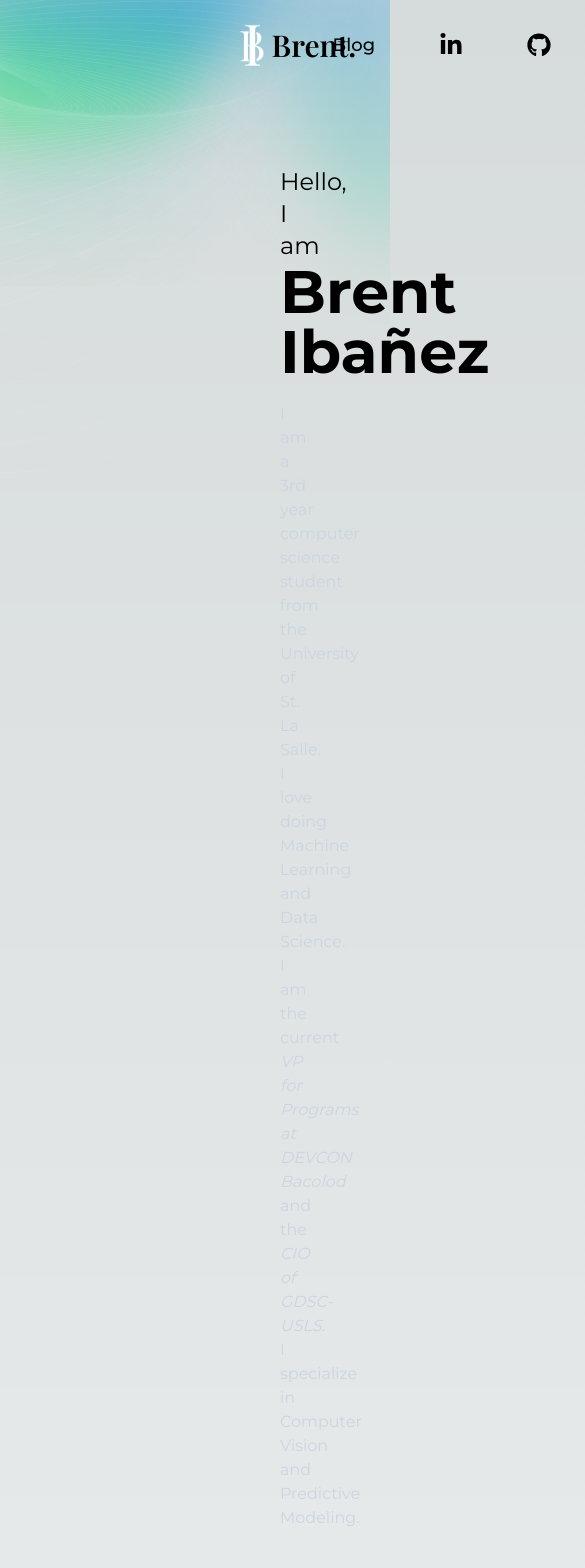
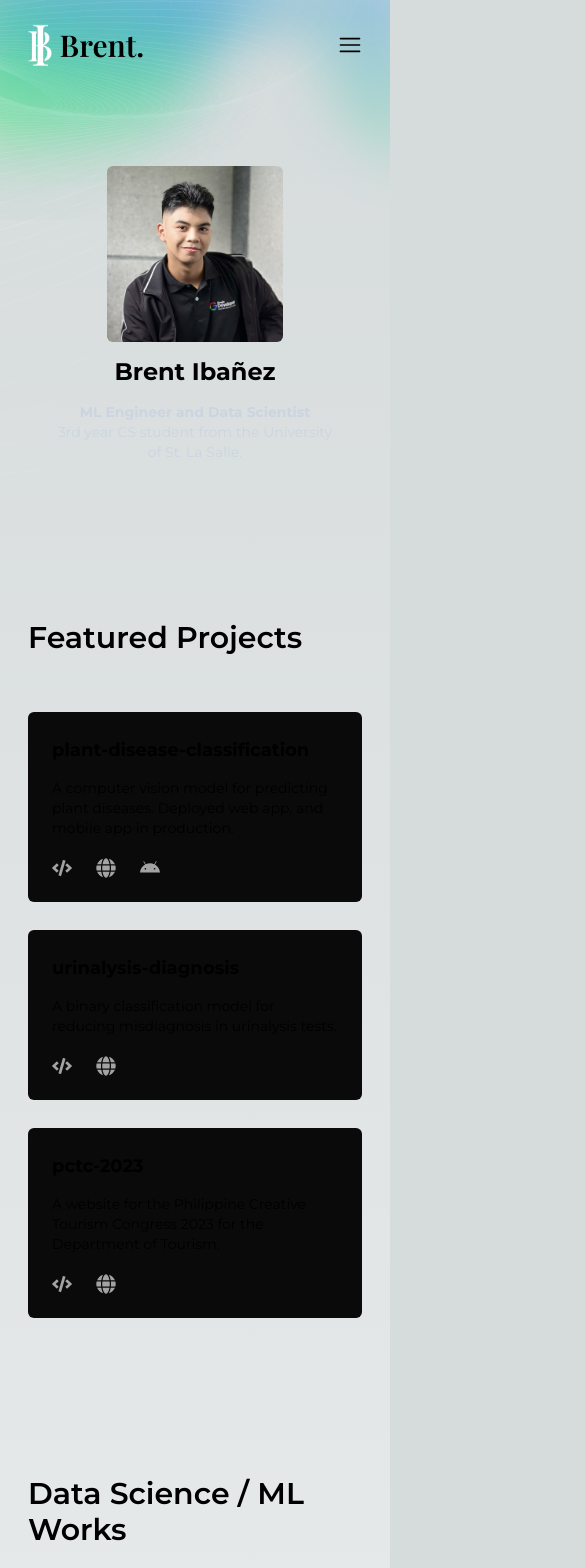
Before and after one commit to brentibanez331/personal-portfolio, a Next.js app: page / in a window 390 px wide. Shown: the top 1568 px of the page, 585 px wide, since content can reach past the window. Built offline with nearby package versions, Linux system fonts and the light colour scheme.

Commit message:
feat: mobile responsive

```diff
--- a/app/components/aiml.tsx
+++ b/app/components/aiml.tsx
@@ -1,19 +1,16 @@
 import { FaCode, FaGlobe, FaAndroid } from "react-icons/fa";
-import { FaUnity } from "react-icons/fa6";
-import { IoMdDownload } from "react-icons/io";
-import Image from "next/image";
 
 export default function AIMLProjects() {
     return (
-        <div className="mx-60 my-36 relative z-20">
-            <h1 className="text-4xl font-semibold">Data Science / ML Works</h1>
-            <div className="grid grid-cols-3 gap-7 mt-14">
+        <div className="mx-7 sm:mx-10 my-36 relative z-20">
+            <h1 className="text-3xl sm:text-4xl font-semibold">Data Science / ML Works</h1>
+            <div className="grid grid-cols-1 sm:grid-cols-2 md:grid-cols-3 gap-3.5 mt-14">
                 {/* Agronex */}
-                <a href="https://github.com/brentibanez331/plant-disease-classification" target="_blank">
-                    <div className="bg-neutral-950 h-52 p-6 rounded-md flex flex-col justify-between transition duration-300 hover:scale-105" style={{width:330}}>
+                <a href="https://github.com/brentibanez331/plant-disease-classification" target="_blank" className="masonry-item">
+                    <div className="bg-neutral-950 sm:h-48 p-6 sm:p-5 rounded-md flex flex-col justify-between transition duration-300 hover:scale-105 w-full">
                         <div>
                             <h2 className="text-lg font-bold mb-3.5">plant-disease-classification</h2>
-                            <p className="text-sm">A computer vision model for predicting plant diseases. This repository contains codes for the model, web app, and mobile app.</p>
+                            <p className="text-sm">A computer vision model for predicting plant diseases. Deployed web app, and mobile app in production.</p>
                         </div>
                         <div className="flex mt-5">
                             <a href="https://github.com/brentibanez331/plant-disease-classification" target="_blank"><FaCode className="text-xl mr-6 text-neutral-400 hover:text-white transition duration-150" /></a>
@@ -24,8 +21,8 @@ export default function AIMLProjects() {
                 </a>
 
                 {/* Urinalysis Diagnosis */}
-                <a href="https://github.com/brentibanez331/urinalysis-ph" target="_blank">
-                    <div style={{ width: 330 }} className="bg-neutral-950 h-52 p-6 rounded-md flex flex-col justify-between transition duration-300 hover:scale-105">
+                <a href="https://github.com/brentibanez331/urinalysis-ph" target="_blank" className="masonry-item">
+                    <div className="bg-neutral-950 sm:h-48 p-6 sm:p-5 rounded-md flex flex-col justify-between transition duration-300 hover:scale-105 w-full">
                         <div>
                             <h2 className="text-lg font-bold mb-3.5">urinalysis-diagnosis</h2>
                             <p className="text-sm">A binary classification model for reducing misdiagnosis in urinalysis tests.</p>
@@ -38,25 +35,25 @@ export default function AIMLProjects() {
                 </a>
 
                 {/* Creative Tourism */}
-                <a href="https://creativetourism.ph/" target="_blank">
-                    <div style={{ width: 330 }} className="bg-neutral-950 h-52 p-6 rounded-md flex flex-col justify-between transition duration-300 hover:scale-105">
+                <a href="https://github.com/brentibanez331/obesity-risk" target="_blank" className="masonry-item">
+                    <div className="bg-neutral-950 sm:h-48 p-6 sm:p-5 rounded-md flex flex-col justify-between transition duration-300 hover:scale-105 w-full">
                         <div>
                             <h2 className="text-lg font-bold mb-3.5">obesity-risk</h2>
-                            <p className="text-sm">This repository contains</p>
+                            <p className="text-sm">This repository contains a multi-class CNN model for predicting the level of obesity risk.</p>
                         </div>
                         <div className="flex mt-5">
-                            <a href="https://github.com/brentibanez331/PCTC_2023" target="_blank"><FaCode className="text-xl mr-6 text-neutral-400 hover:text-white transition duration-150" /></a>
+                            <a href="https://github.com/brentibanez331/obesity-risk" target="_blank"><FaCode className="text-xl mr-6 text-neutral-400 hover:text-white transition duration-150" /></a>
                             {/* <a href="https://creativetourism.ph/" target="_blank"><FaGlobe className="text-xl mr-4 text-neutral-400 hover:text-white transition duration-150" /></a> */}
                         </div>
                     </div>
                 </a>
 
                 {/* Agronex */}
-                <a style={{ width: 330 }} href="https://github.com/brentibanez331/plant-disease-classification" target="_blank">
-                    <div className="bg-neutral-950 h-52 p-6 rounded-md flex flex-col justify-between transition duration-300 hover:scale-105">
+                <a href="https://github.com/brentibanez331/plant-disease-classification" target="_blank" className="masonry-item">
+                    <div className="bg-neutral-950 sm:h-48 p-6 sm:p-5 rounded-md flex flex-col justify-between transition duration-300 hover:scale-105 w-full">
                         <div>
                             <h2 className="text-lg font-bold mb-3.5">osteoporosis-risk</h2>
-                            <p className="text-sm">A classification model for predicting if patient has osteoporosis. Evaluated model performance on LogisticRegression and RandomForest.</p>
+                            <p className="text-sm">This respository contains a classification model for predicting if patient has osteoporosis.</p>
                         </div>
                         <div className="flex mt-5">
                             <a href="https://github.com/brentibanez331/plant-disease-classification" target="_blank"><FaCode className="text-xl mr-6 text-neutral-400 hover:text-white transition duration-150" /></a>
@@ -65,8 +62,8 @@ export default function AIMLProjects() {
                 </a>
 
                 {/* Urinalysis Diagnosis */}
-                <a style={{ width: 330 }} href="https://github.com/brentibanez331/urinalysis-ph" target="_blank">
-                    <div className="bg-neutral-950 h-52 p-6 rounded-md flex flex-col justify-between transition duration-300 hover:scale-105">
+                <a href="https://github.com/brentibanez331/urinalysis-ph" target="_blank">
+                    <div className="bg-neutral-950 md:h-52 p-6 sm:p-5 rounded-md flex flex-col justify-between transition duration-300 hover:scale-105 w-full">
                         <div>
                             <h2 className="text-lg font-bold mb-3.5">data-science-salaries</h2>
                             <p className="text-sm">This repository contains Exploratory Data Analysis on Data Science related jobs Salary in USD across countries</p>
@@ -79,11 +76,11 @@ export default function AIMLProjects() {
 
                 {/* Creative Tourism */}
                 <a href="https://creativetourism.ph/" target="_blank">
-                    <div style={{ width: 330 }} className="bg-neutral-950 h-52 p-6 rounded-md flex flex-col justify-between transition duration-300 hover:scale-105">
+                    <div className="bg-neutral-950 md:h-52 p-6 sm:p-5 rounded-md flex flex-col justify-between transition duration-300 hover:scale-105 w-full">
 
                         <div>
                             <h2 className="text-lg font-bold mb-3.5">digit-recognizer</h2>
-                            <p className="text-sm">This repository contains a simple CNN architecture, 2 Dense ReLU layers and a linear Dense for predicting 0-9 digits.</p>
+                            <p className="text-sm">This repository contains a simple CNN architecture, 2 Dense ReLU layers and a linear Dense for predicting digits.</p>
                         </div>
                         <div className="flex mt-5">
                             <a href="https://github.com/brentibanez331/PCTC_2023" target="_blank"><FaCode className="text-xl mr-6 text-neutral-400 hover:text-white transition duration-150" /></a>
--- a/app/components/featured.tsx
+++ b/app/components/featured.tsx
@@ -2,14 +2,14 @@ import { FaCode, FaGlobe, FaAndroid } from "react-icons/fa";
 
 export default function Featured() {
     return (
-        <div className="mx-60 my-36 relative z-20">
-            <h1 className="text-4xl font-semibold">Featured Projects</h1>
-            <div className="flex justify-between mt-14">
+        <div className="mx-7 sm:mx-10 my-36 relative z-20">
+            <h1 className="text-3xl sm:text-4xl font-semibold">Featured Projects</h1>
+            <div className="flex flex-col md:grid sm:justify-between mt-14 md:grid-cols-3 gap-3.5 sm:gap-0.5 mt-14 md:gap-3">
                 <a href="https://github.com/brentibanez331/plant-disease-classification" target="_blank">
-                    <div className="bg-neutral-950 h-52 p-6 rounded-md flex flex-col justify-between transition duration-300 hover:scale-105" style={{width:330}}>
+                    <div className="bg-neutral-950 mb-3.5 md:h-52 p-6 rounded-md flex flex-col justify-between transition duration-300 hover:scale-105 w-full">
                         <div>
                             <h2 className="text-lg font-bold mb-3.5">plant-disease-classification</h2>
-                            <p className="text-sm">A computer vision model for predicting plant diseases. This repository contains codes for the model, web app, and mobile app.</p>
+                            <p className="text-sm">A computer vision model for predicting plant diseases. Deployed web app, and mobile app in production.</p>
                         </div>
                         <div className="flex mt-5">
                             <a href="https://github.com/brentibanez331/plant-disease-classification" target="_blank"><FaCode className="text-xl mr-6 text-neutral-400 hover:text-white transition duration-150" /></a>
@@ -19,7 +19,7 @@ export default function Featured() {
                     </div>
                 </a>
                 <a href="https://github.com/brentibanez331/urinalysis-ph" target="_blank">
-                    <div className="bg-neutral-950 h-52 p-6 rounded-md flex flex-col justify-between transition duration-300 hover:scale-105" style={{width:330}}>
+                    <div className="bg-neutral-950 mb-3.5 md:h-52 p-6 rounded-md flex flex-col justify-between transition duration-300 hover:scale-105 w-full">
                         <div>
                             <h2 className="text-lg font-bold mb-3.5">urinalysis-diagnosis</h2>
                             <p className="text-sm">A binary classification model for reducing misdiagnosis in urinalysis tests.</p>
@@ -31,7 +31,7 @@ export default function Featured() {
                     </div>
                 </a>
                 <a href="https://creativetourism.ph/" target="_blank">
-                    <div className="bg-neutral-950 h-52 p-6 rounded-md flex flex-col justify-between transition duration-300 hover:scale-105" style={{width:330}}>
+                    <div className="bg-neutral-950 mb-3.5 md:h-52 p-6 rounded-md flex flex-col justify-between transition duration-300 hover:scale-105 w-full">
                         <div>
                             <h2 className="text-lg font-bold mb-3.5">pctc-2023</h2>
                             <p className="text-sm">A website for the Philippine Creative Tourism Congress 2023 for the Department of Tourism.</p>
--- a/app/components/hero.tsx
+++ b/app/components/hero.tsx
@@ -2,19 +2,23 @@ import Image from "next/image"
 
 export default function Hero() {
     return (
-        <div className="mx-60 my-24 relative z-20">
-            <div className="flex">
-                <div className="rounded-xl size-52 mr-10 w-60">
-                    <Image src="/brent.jpg" width={700} height={700} className="rounded-lg" alt="Brent Ibañez" />
-                </div>
-                <div className="flex flex-col justify-start w-4/5">
+        <div className="mx-3.5 sm:mx-10 my-24 relative z-20">
+            <div className="flex flex-col items-center sm:flex-row sm:justify-between">
+                <Image src="/brent.jpg" width={700} height={700} className="rounded-md sm:rounded-xl w-44 h-44 mb-3.5 sm:mb-0 sm:mr-5 md:size-52 md:mr-10" alt="Brent Ibañez" />
+                <div className="flex flex-col justify-center items-center sm:items-start sm:justify-start w-4/5">
                     <div>
-                        <h1 className="text-2xl">Hello, I am</h1>
-                        <h1 className="text-6xl font-bold mb-5">Brent Ibañez</h1>
+                        <h1 className="hidden text-2xl sm:block">Hello, I am</h1>
+                        <h1 className="text-2xl font-bold mb-3.5 sm:text-5xl sm:mb-1">Brent Ibañez</h1>
                     </div>
-                    <p className="text-slate-300">I am a 3rd year computer science student from the University of St. La Salle. I love doing Machine Learning and Data Science.
-                        I am the current <em>VP for Programs at DEVCON Bacolod</em> and the <em>CIO of GDSC-USLS</em>. I specialize in Computer Vision and Predictive Modeling.
-                    </p>
+                    <p className="text-slate-300 text-center text-sm font-bold sm:text-xl sm:mb-2">ML Engineer and Data Scientist</p>
+                    <p className="text-slate-300 text-center text-sm mb-3.5 sm:text-start sm:mb-0 md:hidden">3rd year CS student from the University of St. La Salle.</p>
+
+                    <div>
+                        <p className="text-slate-300 text-center hidden md:block md:text-sm md:text-start md:mb-2">A 3rd year computer science student from the University of St. La Salle.<span className="hidden"> I specialize in Machine Learning and Data Science.</span>
+                        </p>
+                        <p className="text-neutral-400 text-center hidden md:block md:text-sm md:text-start"><em>VP for Programs at DEVCON Bacolod</em><br/><em>CIO at Google DSC-USLS</em></p>
+                    </div>
+
                 </div>
             </div>
         </div>
--- a/app/components/navbar.tsx
+++ b/app/components/navbar.tsx
@@ -2,6 +2,7 @@
 import Image from "next/image";
 import { Playfair_Display } from "next/font/google";
 import { FaGithub, FaLinkedinIn } from "react-icons/fa";
+import { RxHamburgerMenu } from "react-icons/rx";
 import gsap from "gsap";
 import { ScrollTrigger } from "gsap/dist/ScrollTrigger";
 import { useEffect, useRef, useCallback } from "react";
@@ -45,7 +46,7 @@ export default function Navbar() {
     }, [updateScrollTrigger]);
 
     return (
-        <div ref={navbarRef} className="sticky top-5 mx-60 my-5 flex items-center justify-between z-40">
+        <div ref={navbarRef} className="mx-7 sticky top-5 sm:mx-10 my-5 flex items-center justify-between z-40">
             <div className="flex items-center">
                 <Image src="/bi-logo-resized.png" width={23.6} height={50} alt="logo image" className="mr-2" />
                 <h2 className="text-3xl font-semibold" style={{ fontFamily: playfair.style.fontFamily }}>
@@ -53,8 +54,10 @@ export default function Navbar() {
                 </h2>
             </div>
             <div>
-                <ul className="flex items-center">
-                    <li><a href="" className="font-medium text-lg relative after:absolute after:left-0 after:bottom-[-4px] after:h-0.5 after:w-0 after:bg-white after:transition-all after:duration-300 hover:after:w-full">Blog</a></li>
+                <RxHamburgerMenu className="text-2xl sm:hidden"/>
+                <ul className="hidden sm:flex items-center">
+                    <li><a href="" className="font-medium text-lg relative after:absolute after:left-0 after:bottom-[-4px] after:h-0.5 after:w-0 after:bg-white after:transition-all after:duration-300 hover:after:w-full">Resume</a></li>
+                    <li><a href="" className="ml-12 font-medium text-lg relative after:absolute after:left-0 after:bottom-[-4px] after:h-0.5 after:w-0 after:bg-white after:transition-all after:duration-300 hover:after:w-full">Blog</a></li>
                     <li className="ml-16">
                         <a href="https://www.linkedin.com/in/renibanez/" target="_blank" rel="noopener noreferrer">
                             <FaLinkedinIn className="text-2xl transition duration-300 hover:scale-110" />
--- a/app/globals.css
+++ b/app/globals.css
@@ -85,3 +85,7 @@ body {
   50%{ transform: scaleY(.4); }
   75%{ transform: scaleY(1.2); }
 }
+
+.masonry-item {
+  break-inside: avoid;
+}
```
Also changed, not shown: app/components/allprojects.tsx (+28 -32 lines), app/components/footer.tsx (added, +8 -0 lines), app/page.tsx (+6 -4 lines).
